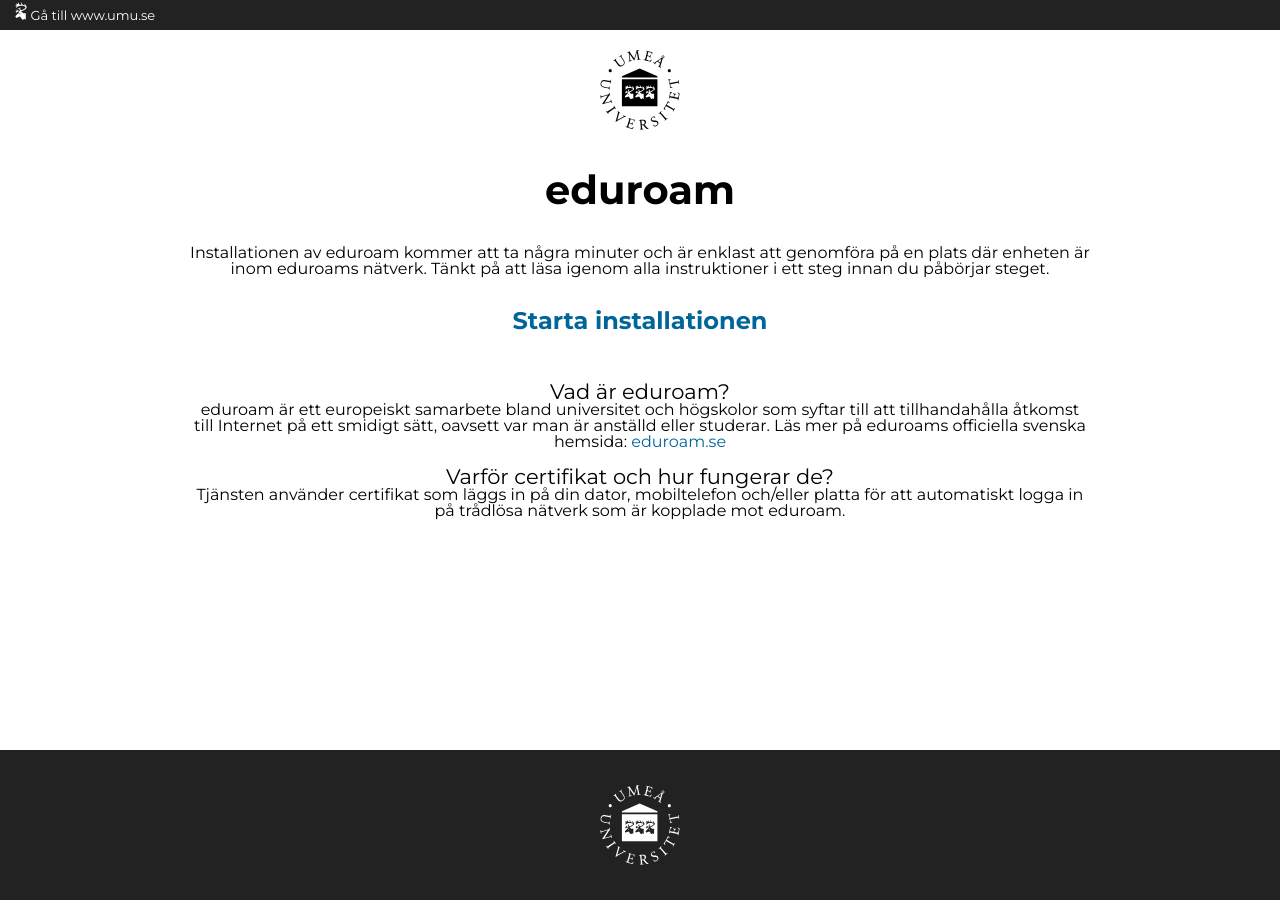
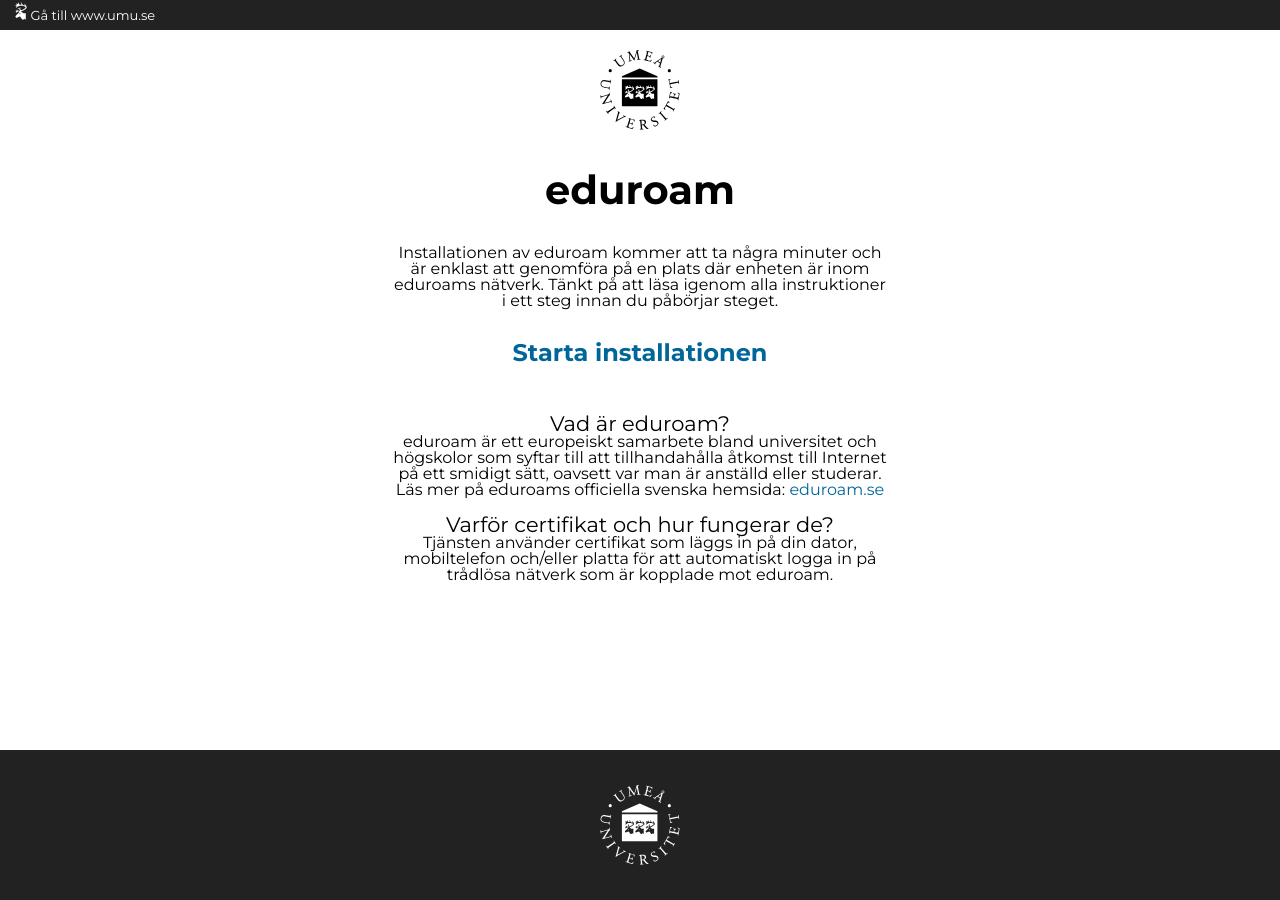
Before and after one commit to f95johansson/eduroam-design, a Jekyll site: the page built from index.md, in a window 1280 px wide. Built offline with Jekyll 4.4.1, drawn with Linux system fonts in a browser that asks for light colours.

Commit message:
Update index.md

```diff
--- a/index.md
+++ b/index.md
@@ -5,7 +5,7 @@ pagetitle: eduroam
 
 {: class="center"}
 Installationen av eduroam kommer att ta några minuter och är enklast att genomföra på en plats där enheten är inom eduroams nätverk. Tänkt på att läsa igenom alla instruktioner i ett steg innan du påbörjar steget.
-{: class="center"}
+{: class="center startPageinfo"}
 
 <br>
 <br>
@@ -22,14 +22,14 @@ Installationen av eduroam kommer att ta några minuter och är enklast att genom
 
 eduroam är ett europeiskt samarbete bland universitet och högskolor som syftar till att tillhandahålla åtkomst till Internet på ett smidigt sätt, oavsett var man är anställd eller studerar.
 Läs mer på eduroams officiella svenska hemsida: [eduroam.se](www.eduroam.se)
-{: class="center"}
+{: class="center startPageinfo"}
 
 <br>
 
 ### Varför certifikat och hur fungerar de?
 {: class="center"}
 Tjänsten använder certifikat som läggs in på din dator, mobiltelefon och/eller platta för att automatiskt logga in på trådlösa nätverk som är kopplade mot eduroam.
-{: class="center"}
+{: class="center startPageinfo"}
 
 <br>
 <br>
```
